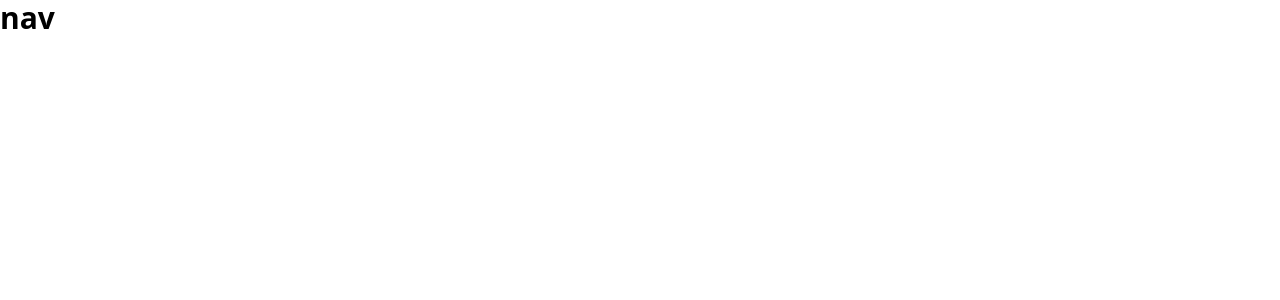
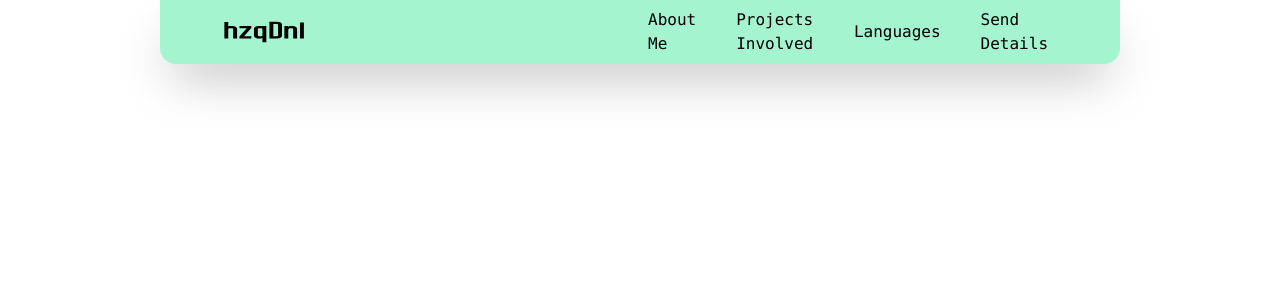
Before and after one commit to Hzqdnl/MyPortfolio, a React (Vite) app: page / in a window 1280 px wide. Shown: the top 300 px of the page. Built offline with nearby package versions, Linux system fonts and the light colour scheme.

Commit message:
nav_again

```diff
--- a/src/App.jsx
+++ b/src/App.jsx
@@ -1,12 +1,10 @@
-import Nav from "./components/nav"
+import Main from "./components/main"
 
 function App() {
 
   return (
     <>
-      <h1 className='text-3xl font-bold'>
-    <Nav/>
-  </h1>
+      <Main/>
     </>
   )
 }
--- /dev/null
+++ b/src/components/main.jsx
@@ -0,0 +1,11 @@
+import Nav from './nav'
+
+const main = () => {
+  return (
+    <div>
+      <Nav/>
+    </div>
+  )
+}
+
+export default main
--- a/src/components/nav.jsx
+++ b/src/components/nav.jsx
@@ -1,10 +1,20 @@
-
+import logo from '../assets/hzqDnl.svg'
 
 const nav = () => {
   return (
-    <div>
-      nav
-    </div>
+    <>
+    <nav className="flex justify-between font-mono rounded-bl-2xl rounded-br-2xl mx-40 px-16 items-center h-16 bg-emerald-200 shadow-2xl relative" role="navigation">
+      <div className="w-3/6">
+      <img src={logo} alt="logo" className='w-20'/>
+      </div>
+      <ul className="flex w-3/6 space-x-6 items-center justify-end">
+        <li className="hover:bg-emerald-400 hover:text-white rounded-2xl p-2"><a href="#">About Me</a></li>
+        <li className="hover:bg-emerald-400 hover:text-white rounded-2xl p-2"><a href="#">Projects Involved</a></li>
+        <li className="hover:bg-emerald-400 hover:text-white rounded-2xl p-2"><a href="#">Languages</a></li>
+        <li className="hover:bg-emerald-400 hover:text-white rounded-2xl p-2"><a href="#">Send Details</a></li>
+      </ul>
+    </nav>
+    </>
   )
 }
 
```
Also changed, not shown: src/assets/hzqDnl.svg (added).
